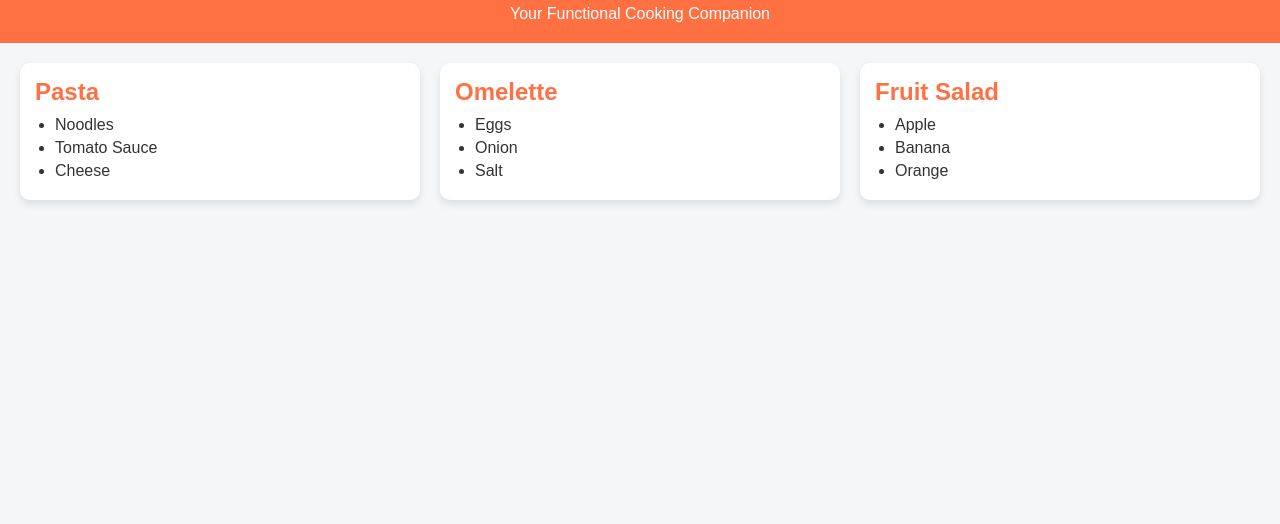
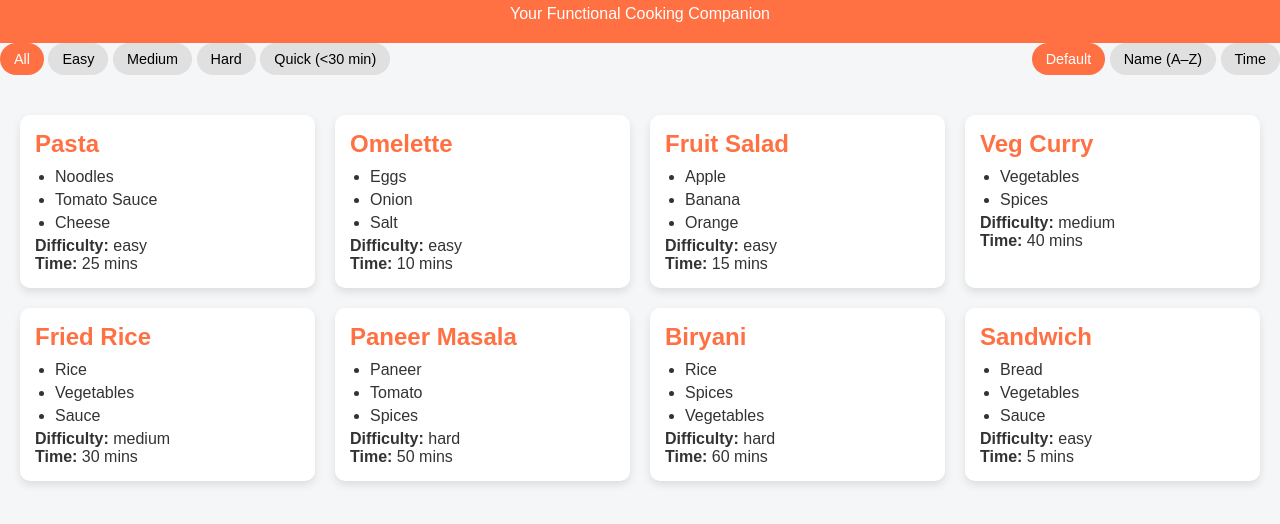
Before and after one commit to aslahnp5-source/recipejs-functional-cooking, a plain HTML site: page index.html in a window 1280 px wide. Shown: the part 68-592 px from the top of the page. Drawn offline with Linux system fonts and the light colour scheme.

Commit message:
Add filters and sorting to RecipeJS

```diff
--- a/app.js
+++ b/app.js
@@ -2,17 +2,57 @@
 const recipes = [
     {
         name: "Pasta",
-        ingredients: ["Noodles", "Tomato Sauce", "Cheese"]
+        ingredients: ["Noodles", "Tomato Sauce", "Cheese"],
+        difficulty: "easy",
+        time: 25
     },
     {
         name: "Omelette",
-        ingredients: ["Eggs", "Onion", "Salt"]
+        ingredients: ["Eggs", "Onion", "Salt"],
+        difficulty: "easy",
+        time: 10
     },
     {
         name: "Fruit Salad",
-        ingredients: ["Apple", "Banana", "Orange"]
+        ingredients: ["Apple", "Banana", "Orange"],
+        difficulty: "easy",
+        time: 15
+    },
+    {
+        name: "Veg Curry",
+        ingredients: ["Vegetables", "Spices"],
+        difficulty: "medium",
+        time: 40
+    },
+    {
+        name: "Fried Rice",
+        ingredients: ["Rice", "Vegetables", "Sauce"],
+        difficulty: "medium",
+        time: 30
+    },
+    {
+        name: "Paneer Masala",
+        ingredients: ["Paneer", "Tomato", "Spices"],
+        difficulty: "hard",
+        time: 50
+    },
+    {
+        name: "Biryani",
+        ingredients: ["Rice", "Spices", "Vegetables"],
+        difficulty: "hard",
+        time: 60
+    },
+    {
+        name: "Sandwich",
+        ingredients: ["Bread", "Vegetables", "Sauce"],
+        difficulty: "easy",
+        time: 5
     }
 ];
+
+// State management
+let currentFilter = "all";
+let currentSort = "none";
 
 // Pure function: creates ingredient list
 const createIngredientList = (ingredients) =>
@@ -25,14 +65,62 @@ const createRecipeCard = (recipe) => `
         <ul>
             ${createIngredientList(recipe.ingredients)}
         </ul>
+        <p><strong>Difficulty:</strong> ${recipe.difficulty}</p>
+        <p><strong>Time:</strong> ${recipe.time} mins</p>
     </div>
 `;
 
-// Higher-order function: render all recipes
+// Higher-order function: render recipes
 const renderRecipes = (recipes) => {
     const container = document.getElementById("recipe-container");
     container.innerHTML = recipes.map(createRecipeCard).join("");
 };
 
-// Call the function
-renderRecipes(recipes);
+// DOM references
+const filterButtons = document.querySelectorAll("[data-filter]");
+const sortButtons = document.querySelectorAll("[data-sort]");
+
+// Pure function: filter recipes
+const filterRecipes = (recipes, filter) => {
+    if (filter === "all") return recipes;
+    return recipes.filter(recipe => recipe.difficulty === filter);
+};
+
+// Pure function: sort recipes
+const sortRecipes = (recipes, sortType) => {
+    if (sortType === "time") {
+        return [...recipes].sort((a, b) => a.time - b.time);
+    }
+
+    if (sortType === "name") {
+        return [...recipes].sort((a, b) => a.name.localeCompare(b.name));
+    }
+
+    return recipes;
+};
+
+// Apply filter + sort
+const updateRecipes = () => {
+    let updatedRecipes = filterRecipes(recipes, currentFilter);
+    updatedRecipes = sortRecipes(updatedRecipes, currentSort);
+    renderRecipes(updatedRecipes);
+};
+
+// Filter button events
+filterButtons.forEach(button => {
+    button.addEventListener("click", () => {
+        currentFilter = button.dataset.filter;
+        updateRecipes();
+    });
+});
+
+// Sort button events
+sortButtons.forEach(button => {
+    button.addEventListener("click", () => {
+        currentSort = button.dataset.sort;
+        updateRecipes();
+    });
+});
+
+// Initial render
+updateRecipes();
--- a/index.html
+++ b/index.html
@@ -12,6 +12,21 @@
         <h1> RecipeJS</h1>
         <p>Your Functional Cooking Companion</p>
     </header>
+<section class="controls">
+    <div class="filters">
+        <button data-filter="all" class="active">All</button>
+        <button data-filter="easy">Easy</button>
+        <button data-filter="medium">Medium</button>
+        <button data-filter="hard">Hard</button>
+        <button data-filter="quick">Quick (&lt;30 min)</button>
+    </div>
+
+    <div class="sorts">
+        <button data-sort="none" class="active">Default</button>
+        <button data-sort="name">Name (A–Z)</button>
+        <button data-sort="time">Time</button>
+    </div>
+</section>
 
     <main>
         <div id="recipe-container">
--- a/style.css
+++ b/style.css
@@ -55,3 +55,30 @@ main {
 .recipe-card li {
     margin-bottom: 5px;
 }
+
+.controls {
+    display: flex;
+    justify-content: space-between;
+    flex-wrap: wrap;
+    gap: 15px;
+    margin-bottom: 20px;
+}
+
+.controls button {
+    padding: 8px 14px;
+    border: none;
+    border-radius: 20px;
+    background-color: #e0e0e0;
+    cursor: pointer;
+    font-size: 0.9rem;
+    transition: background-color 0.3s;
+}
+
+.controls button:hover {
+    background-color: #ffab91;
+}
+
+.controls button.active {
+    background-color: #ff7043;
+    color: white;
+}
```
